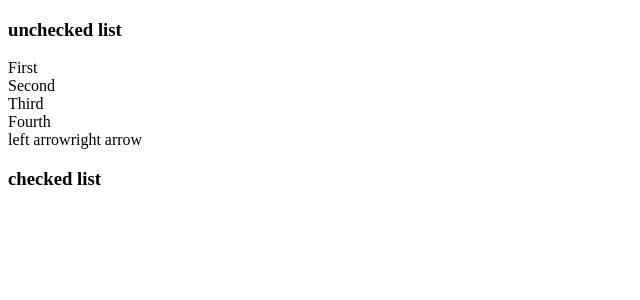
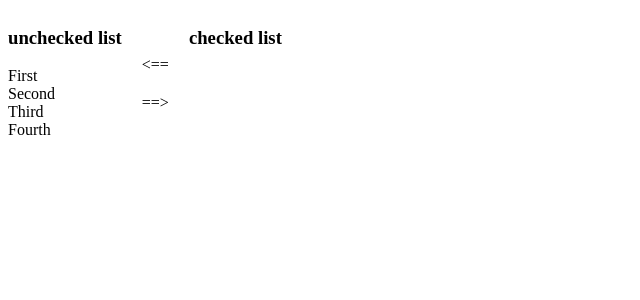
Before and after one commit to codymcnamara/react-practice, a React app: page / in a window 1280 px wide. Shown: the top 300 px of the page, without its empty margins (0-640 px from the left). Built offline with nearby package versions, Linux system fonts and the light colour scheme; the HTML template or start-up script is replaced by a standard one.

Commit message:
add Item interface and basic styling

```diff
--- a/src/Components/TransferList.tsx
+++ b/src/Components/TransferList.tsx
@@ -1,6 +1,13 @@
 // https://www.algochurn.com/frontend/transfer-list
 
 import { useState } from "react";
+import '../css/TransferList.css'
+
+interface Item {
+  title: string,
+  id: number,
+  checked: boolean
+}
 
 export const TransferList = () => {
   const [items, setItems] = useState(data);
@@ -8,7 +15,7 @@ export const TransferList = () => {
 
 
   return(
-      <>
+      <div className="transferList">
         <div>
           <h3>unchecked list</h3>
           {items.map((item)=>{
@@ -19,11 +26,14 @@ export const TransferList = () => {
         <Controls/>
         <div>
           <h3>checked list</h3>
-
+          {items.map((item)=>{
+            if(item.checked)
+              return <Checkbox item={item} key={item.id}/>
+          })}
         </div>
 
 
-      </>
+      </div>
   )
 
 }
@@ -31,14 +41,14 @@ export const TransferList = () => {
 const Controls = ()=> {
 
   return (
-    <>
-      <span>left arrow</span>
-      <span>right arrow</span>
-    </>
+    <div className="controls">
+      <a>{'<=='}</a>
+      <a>{'==>'}</a>
+    </div>
   )
 }
 
-const Checkbox = ({item}) => {
+const Checkbox = ({item}: {item: Item}) => {
 
   return(
     <div>
--- /dev/null
+++ b/src/css/TransferList.css
@@ -0,0 +1,16 @@
+.transferList{
+  display: flex;
+}
+
+.controls {
+  display: flex;
+  flex-direction: column;
+  align-items: center;
+  justify-content: center;
+  margin: 0 20px;
+
+  a {
+    display: block;
+    margin-top: 20px;
+  }
+}
```
